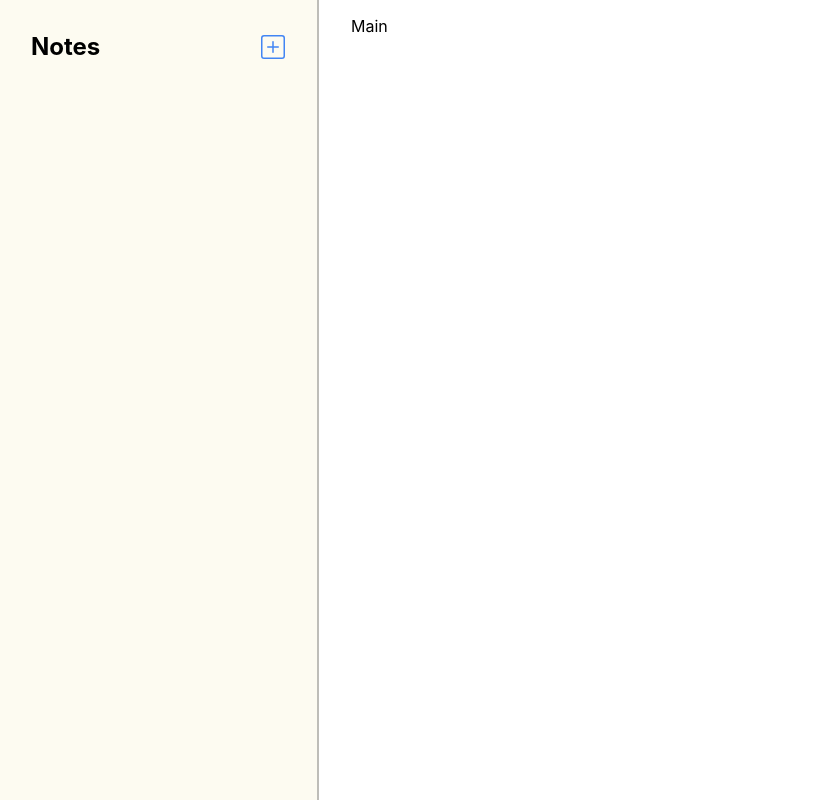
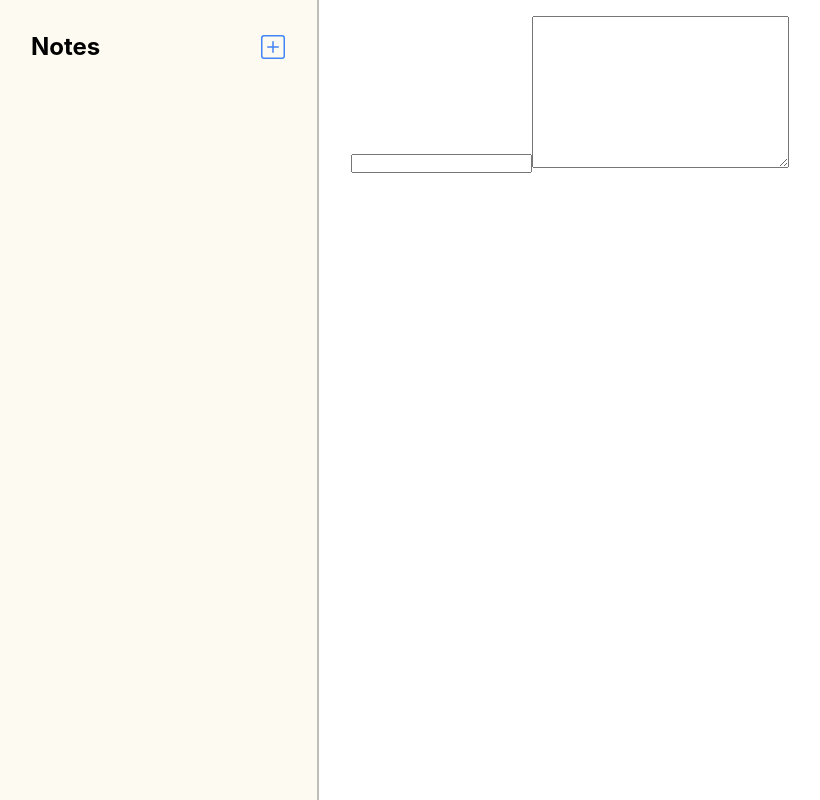
Before and after one commit to fahriakbaba/React-Notes-App, a React (Create React App) app: page / in a window 1280 px wide. Shown: the whole page, without its empty margins (1-821 px from the left). Built offline with nearby package versions, Linux system fonts and the light colour scheme.

Commit message:
added updateNote function to update data

```diff
--- a/src/App.js
+++ b/src/App.js
@@ -23,12 +23,20 @@ function App() {
     })
   }
 
-  console.log(notes);
+  const getCurrentNote = () => {
+    const findNote = notes.find(note => note.id === activeNoteId);
+    return findNote;
+  }
+
+  const updateNote = (text) => {
+    setNotes(prevNotes => prevNotes.map(note => note.id===activeNoteId ? {...text} : note))
+  }
+
 
   return (
     <div className="App">
       <Sidebar addNote={addNote} notes={notes} deleteNote={deleteNote} activeNoteId={activeNoteId} setActiveNoteId={setActiveNoteId} />
-      <Main />
+      <Main currentNote={getCurrentNote()} updateNote={updateNote} />
     </div>
   );
 }
--- a/src/components/main/Main.jsx
+++ b/src/components/main/Main.jsx
@@ -1,9 +1,34 @@
 import styles from "./Main.module.css";
 
-function Main() {
+function Main({ currentNote, updateNote }) {
+  console.log(currentNote);
+
+  const handleChange = (name, value) => {
+    updateNote({
+      ...currentNote,
+      [name]: value
+    })
+  };
+
   return (
-    <main className={styles.container}>Main</main>
-  )
+    <main className={styles.container}>
+      <section>
+        <input
+          className="title"
+          type="text"
+          value={currentNote?.title}
+          onChange={(e) => handleChange("title", e.target.value)}
+        />
+        <textarea
+          id=""
+          cols="30"
+          rows="10"
+          value={currentNote?.body}
+          onChange={(e) => handleChange("body", e.target.value)}
+        />
+      </section>
+    </main>
+  );
 }
 
 export default Main;
```
